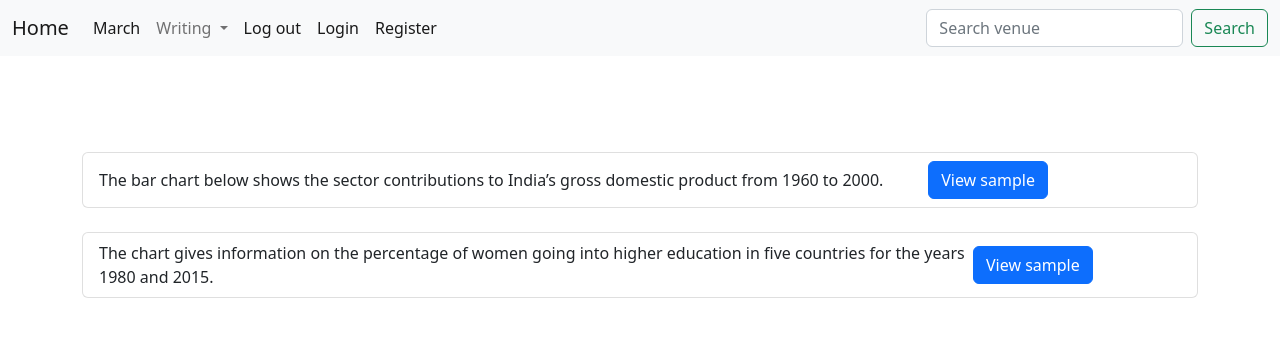
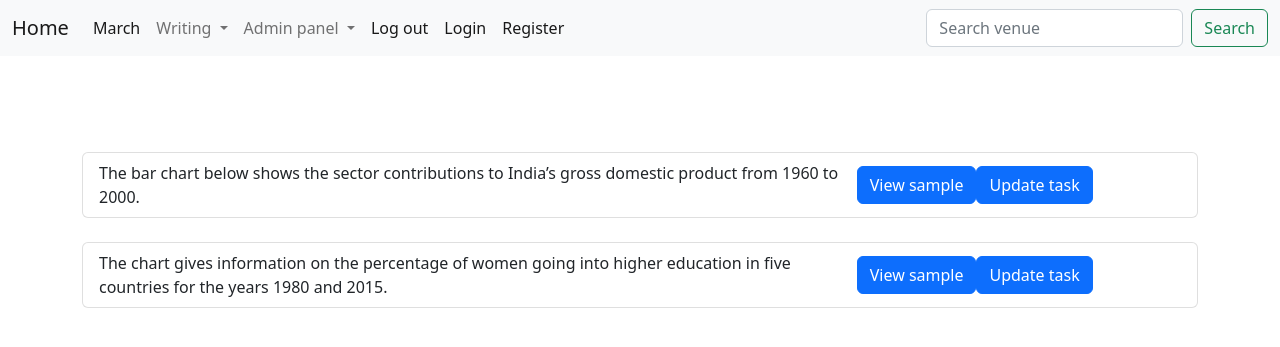
Before and after one commit to islomjon17/Brooklyn-page, a Django app: page /task1list in a window 1280 px wide. Shown: the top 347 px of the page. Run offline with Django 4.2, Linux system fonts and the light colour scheme; data comes from the database, SQL or seed files in the repository; both versions use the stored data as it was after the commit; some libraries are stand-ins or nearby versions.

Commit message:
Add task1 upadate view

```diff
--- a/ielts/models.py
+++ b/ielts/models.py
@@ -36,6 +36,9 @@ class writingtask1(models.Model):
     def __str__(self):
         return f'{self.category} {self.title}'
 
+    def get_absolute_url(self):
+        return reverse('home')
+
 
 class Task2question(models.Model):
     title = models.CharField(max_length=255)
--- a/ielts/templates/navbar.html
+++ b/ielts/templates/navbar.html
@@ -21,10 +21,25 @@
               Writing
             </a>
             <div class="dropdown-menu" aria-labelledby="navbarDropdown">
-              <a class="dropdown-item" aria-current="page" href="{% url 'task1' %}">Task 1</a>
+              <a class="dropdown-item" aria-current="page" href="{% url 'task1list' %}">Task 1</a>
               <a class="dropdown-item" aria-current="page" href="">Task 2</a>
             </div>
           </li>
+
+
+          <!-- admin panel -->
+
+          <li class="nav-item dropdown">
+            <a class="nav-link dropdown-toggle"  id="navbarDropdown" role="button" data-toggle="dropdown" aria-haspopup="true" aria-expanded="false">
+              Admin panel
+            </a>
+            <div class="dropdown-menu" aria-labelledby="navbarDropdown">
+              <a class="dropdown-item" aria-current="page" href="#">Task 1</a>
+              <a class="dropdown-item" aria-current="page" href="">Add Task1</a>
+            </div>
+          </li>
+          <!-- admin panel tugashi -->
+
          <li class="nav-item">
           <a class="nav-link active" aria-current="page" href="">Log out</a>
         </li>
--- a/ielts/templates/task1list.html
+++ b/ielts/templates/task1list.html
@@ -12,6 +12,7 @@
     <li class="list-group-item d-flex justify-content-between align-items-center">
         {{i.title}}
         <button type="button" class="btn btn-primary"><a class="dropdown-item" aria-current="page" href="{% url 'task1show' i.id %}">View sample</a></button>
+        <button type="button" class="btn btn-primary"><a class="dropdown-item" aria-current="page" href="{% url 'task1update' i.id %}">Update task</a></button>
       <span class="badge badge-primary badge-pill">Band score{{i.score}}</span>
     </li>
 </ul><br/>
--- a/ielts/urls.py
+++ b/ielts/urls.py
@@ -6,9 +6,11 @@ from django.conf.urls.static import static
 
 
 urlpatterns = [
-    path('', home, name='home'),
-    path('task1show/<int:pk>/', task1show, name='task1show'),
-    path('task1list', task1list, name='task1')
+    path('', Home, name='home'),
+    path('task1show/<int:task1_id>/', Task1show, name='task1show'),
+    path('task1list', Task1list, name='task1list'),
+    path('task1update/<int:pk>/',
+         UpdateTask1View.as_view(), name='task1update')
 
 
 ] + static(settings.MEDIA_URL, document_root=settings.MEDIA_ROOT)
--- a/ielts/views.py
+++ b/ielts/views.py
@@ -1,22 +1,33 @@
-from django.shortcuts import render
+from django.shortcuts import render, redirect
 from .models import writingtask1, CategoryTask1
 from django.views.generic import ListView
+from .forms import writingtask1Form
+from django.views.generic import UpdateView
 # Create your views here.
 
 
-def home(request):
+def Home(request):
     return render(request, 'home.html')
 
+# Task 1 section
 
-def task1list(request):
+
+def Task1list(request):
     listtask = writingtask1.objects.all
     return render(request, 'task1list.html',
                   {"listtask": listtask}
                   )
 
 
-def task1show(request, pk):
-    listtask = writingtask1.objects.get(pk=pk)
+def Task1show(request, task1_id):
+    listtask = writingtask1.objects.get(pk=task1_id)
     return render(request, 'task1show.html',
                   {"listtask": listtask}
                   )
+
+
+class UpdateTask1View(UpdateView):
+    model = writingtask1
+    form_class = writingtask1Form
+    context_object_name = 'post'
+    template_name = 'task1upadate.html'
```
Also changed, not shown: db.sqlite3.
